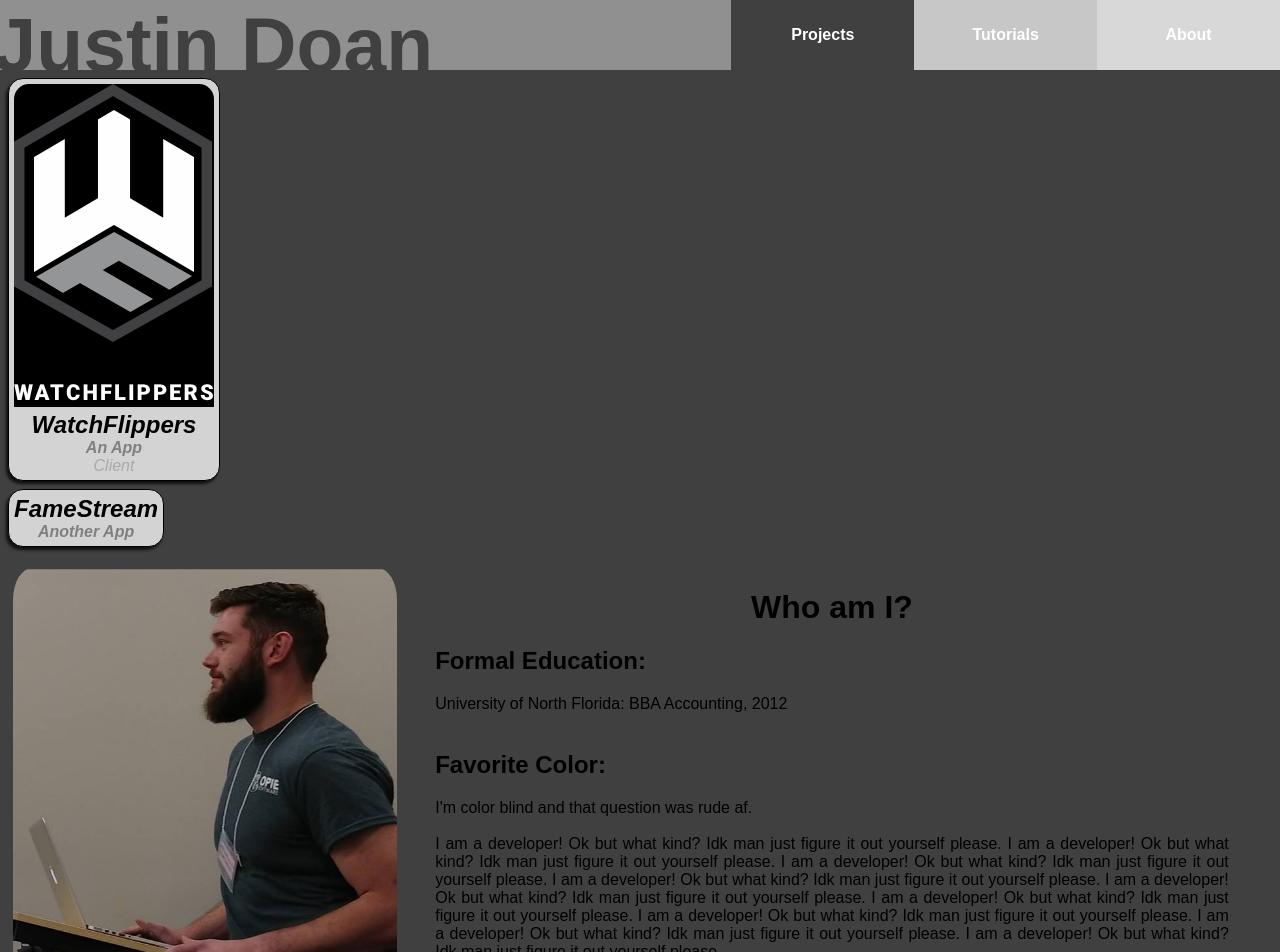
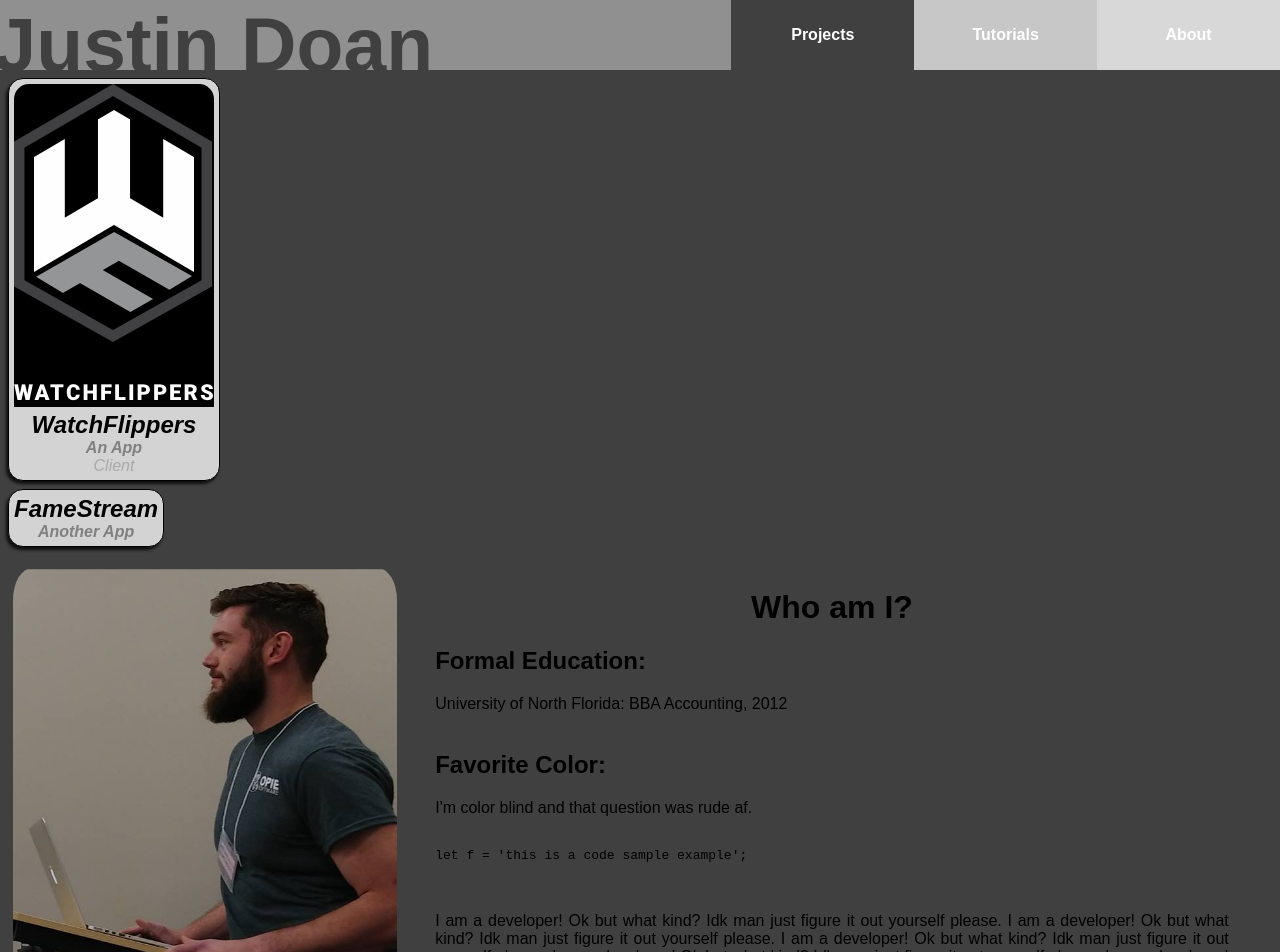
Before and after one commit to jmdoan1/justindoandotcom, a React (Create React App) app: page / in a window 1280 px wide. Shown: the top 952 px of the page. Built offline with nearby package versions, Linux system fonts and the light colour scheme; the HTML template or start-up script is replaced by a standard one.

Commit message:
Rounded remainders, added safeties

```diff
--- a/src/components/PageAbout/PageAbout.tsx
+++ b/src/components/PageAbout/PageAbout.tsx
@@ -42,14 +42,10 @@ export default class PageAbout extends React.PureComponent<Props, State> {
 
     private cycleImages() {
         const currentIndex = this.fileNames.indexOf(this.state.displayedImageName || '');
-        console.log('currentIndex: ' + currentIndex);
-
-        // finds the remainder
-        // const newIndex = ((((currentIndex + 1) / this.fileNames.length) - Math.floor((currentIndex + 1) / this.fileNames.length)) * this.fileNames.length);
-        const newIndex = Shortcuts.loopIndex(currentIndex, this.fileNames.length);
-        console.log('newIndex: ' + newIndex);
-
-        this.setState({ displayedImageName: this.fileNames[newIndex] });
+        if (currentIndex >= 0) {
+            const newIndex = Shortcuts.loopIndex(currentIndex, this.fileNames.length);
+            this.setState({ displayedImageName: this.fileNames[newIndex] });
+        }
     }
 
     render() {
@@ -66,7 +62,12 @@ export default class PageAbout extends React.PureComponent<Props, State> {
                     <h2>Formal Education:</h2>
                     University of North Florida: BBA Accounting, 2012 <br/><br/>
                     <h2>Favorite Color:</h2>
-                    I'm color blind and that question was rude af. <br/><br/>
+                    I'm color blind and that question was rude af.
+                    <br/><br/>
+                    <pre><code>
+                        let f = 'this is a code sample example';
+                    </code></pre>
+                    <br/><br/>
                     I am a developer! Ok but what kind? Idk man just figure it out yourself please. I am a developer! Ok but what kind? Idk man just figure it out yourself please. I am a developer! Ok but what kind? Idk man just figure it out yourself please. I am a developer! Ok but what kind? Idk man just figure it out yourself please. I am a developer! Ok but what kind? Idk man just figure it out yourself please. I am a developer! Ok but what kind? Idk man just figure it out yourself please. I am a developer! Ok but what kind? Idk man just figure it out yourself please. I am a developer! Ok but what kind? Idk man just figure it out yourself please. I am a developer! Ok but what kind? Idk man just figure it out yourself please.
 
 
@@ -85,7 +86,6 @@ export default class PageAbout extends React.PureComponent<Props, State> {
                     <h1>Who am I?</h1>
                     I am a developer! Ok but what kind? Idk man just figure it out yourself please. I am a developer! Ok but what kind? Idk man just figure it out yourself please. I am a developer! Ok but what kind? Idk man just figure it out yourself please. I am a developer! Ok but what kind? Idk man just figure it out yourself please. I am a developer! Ok but what kind? Idk man just figure it out yourself please. I am a developer! Ok but what kind? Idk man just figure it out yourself please. I am a developer! Ok but what kind? Idk man just figure it out yourself please. I am a developer! Ok but what kind? Idk man just figure it out yourself please. I am a developer! Ok but what kind? Idk man just figure it out yourself please.
 
-
                 </div>
             </div>
         );
--- a/src/utility/Shortcuts.ts
+++ b/src/utility/Shortcuts.ts
@@ -4,16 +4,17 @@ export function randomize(arr: any[]) {
 
 /**
  * Returns the remainder of x over y
- * @param x The number being divided
+ * @param x The dividend
  * @param overY The divisor
  */
 export function remainder(x: number, overY: number): number {
     //eg 4 / 6
     return (
-        (
-            (x / overY) - // 1.666666
-            Math.floor(x / overY) // - 1 = 0.6666
-        ) * overY // * 6 = 2
+        Math.round(
+            (
+                (x / overY) - // 1.666666
+                Math.floor(x / overY) // - 1 = 0.6666
+            ) * overY) // * 6 = 2
     );
 }
 
```
